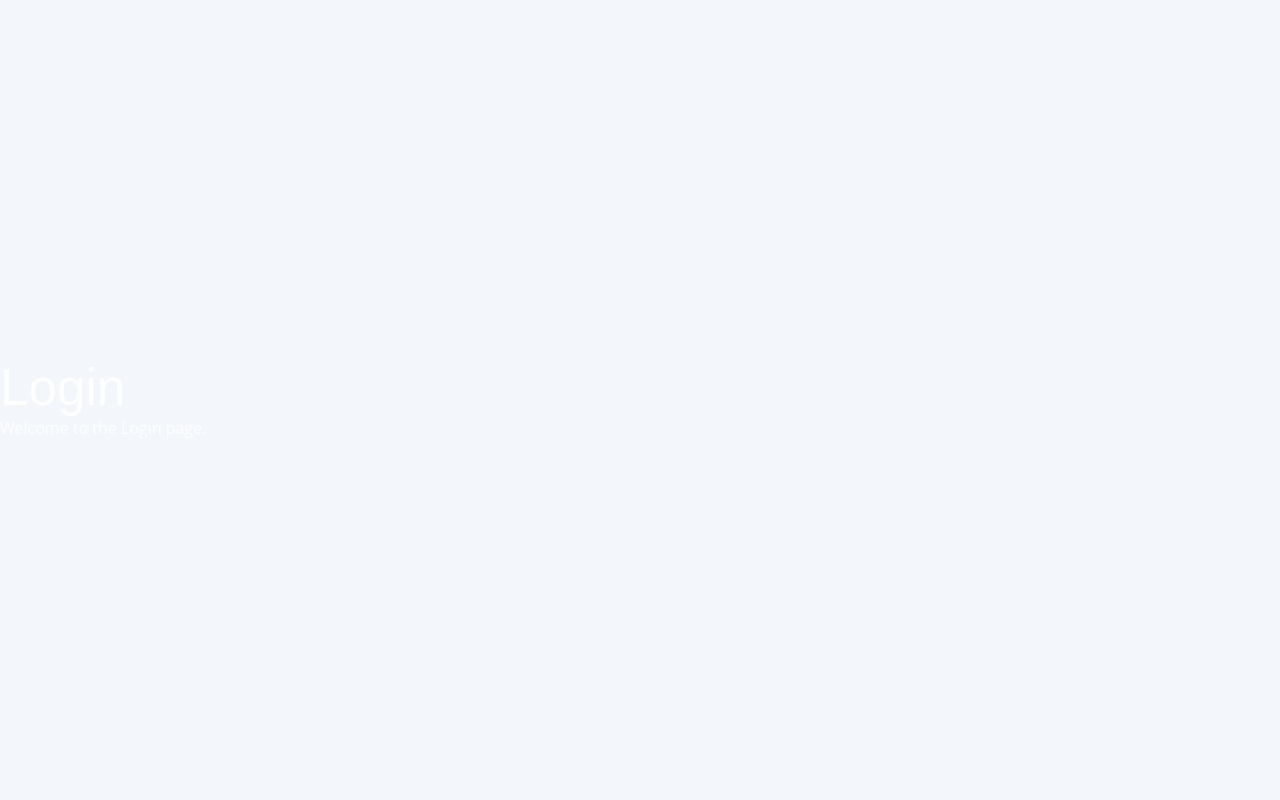
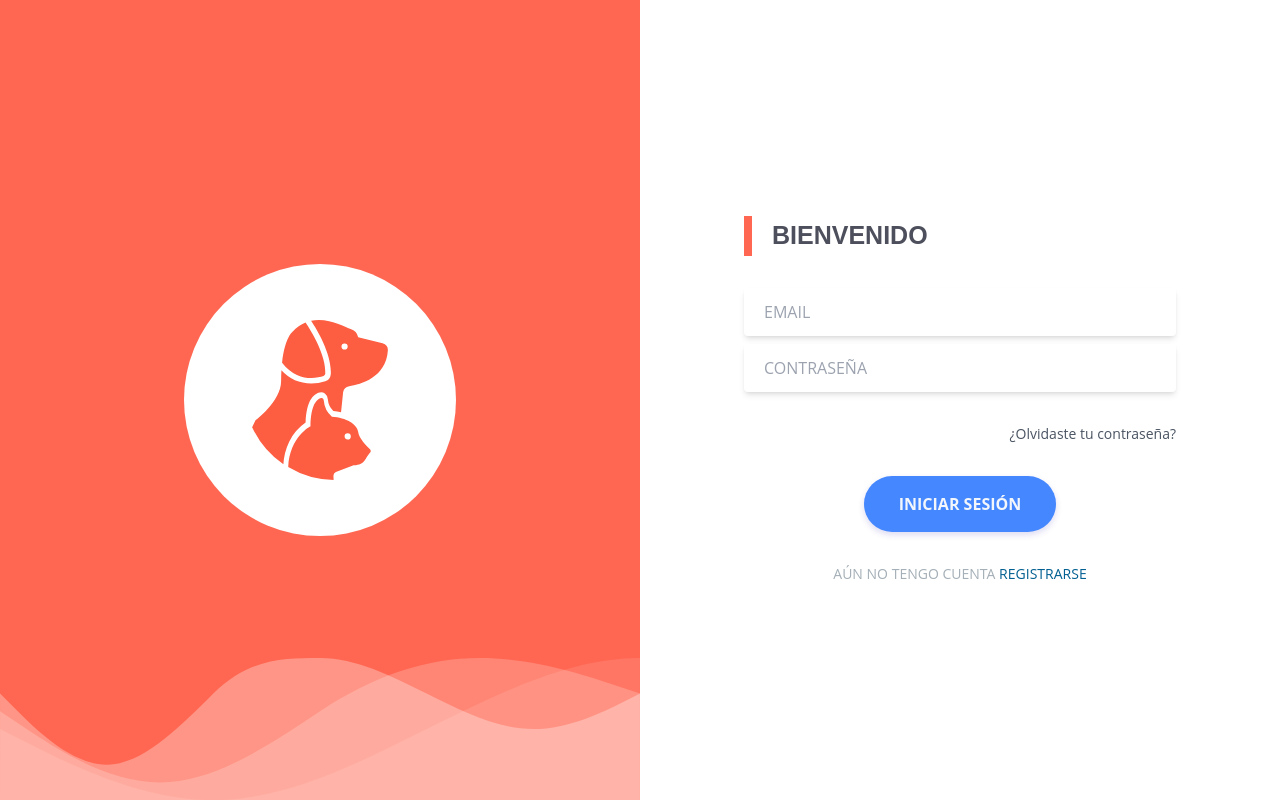
Before and after one commit to mikejbp/prueba-tecnica-frontend, a React (Vite) app: page /login in a window 1280 px wide. Built offline with nearby package versions, Linux system fonts and the light colour scheme.

Commit message:
feat: Implement login functionality with input validation and error handling in Login component

```diff
--- a/src/pages/Login.tsx
+++ b/src/pages/Login.tsx
@@ -1,8 +1,212 @@
+import { type ChangeEvent, useState, type FocusEvent } from 'react';
+import { axiosPost } from '../api';
+import { toast } from 'sonner';
+
+interface UserData {
+  email: string;
+  password: string;
+}
+
+interface ErrorsList {
+  isValid: boolean;
+  errorsList: Record<string, boolean>;
+  errorMessages: Record<string, string>;
+}
+
 export function Login() {
+  const [loading, setLoading] = useState(false);
+  const [userData, setUserData] = useState<UserData>({
+    email: '',
+    password: '',
+  });
+  const [errors, setErrors] = useState<ErrorsList>({
+    isValid: true,
+    errorsList: {},
+    errorMessages: {},
+  });
+
+  /**
+   * Handles the change event for user data input fields.
+   * Updates the user data state with the new value from the input field.
+   * @param {ChangeEvent<HTMLInputElement>} e - The change event from the input field.
+   */
+  const handleUserData = (e: ChangeEvent<HTMLInputElement>) => {
+    const { name, value } = e.target;
+    setUserData((prev) => ({ ...prev, [name]: value }));
+  };
+
+  /**
+   * Validates the user input fields for email and password.
+   * The email is considered valid if it matches the regular expression pattern for a standard email format.
+   * The password is considered valid if it contains at least one letter, one number, and is at least 8 characters long.
+   * @returns {ErrorsList} - Returns an object containing a boolean indicating if the inputs are valid, a list of errors, and corresponding error messages.
+   */
+  const validateInputs = (): ErrorsList => {
+    const errorsList = {
+      emailEmpty: userData.email.trim().length === 0,
+      emailInvalid:
+        userData.email.trim().length > 0 && !/^[^\s@]+@[^\s@]+\.[^\s@]+$/.test(userData.email),
+      passwordEmpty: userData.password.trim().length === 0,
+      passwordInvalid:
+        userData.password.trim().length > 0 &&
+        !/^(?=.*[A-Za-z])(?=.*\d)[A-Za-z\d]{8,}$/.test(userData.password),
+    };
+
+    const errorMessages = {
+      emailEmpty: 'El email no puede estar vacío.',
+      emailInvalid: 'El email no es válido.',
+      passwordEmpty: 'La contraseña no puede estar vacía.',
+      passwordInvalid:
+        'La contraseña debe tener al menos 8 caracteres, incluyendo una letra y un número.',
+    };
+
+    return {
+      isValid: Object.values(errorsList).every((error) => !error),
+      errorsList,
+      errorMessages,
+    };
+  };
+
+  /**
+   * Handles the blur event for user data input fields.
+   * Validates the input fields and sets the error state if there are any errors.
+   * @param {FocusEvent<HTMLInputElement>} e - The blur event from the input field.
+   */
+  const handleBlur = (e: FocusEvent<HTMLInputElement>) => {
+    const validation = validateInputs();
+    setErrors(validation);
+
+    const { name } = e.target;
+    if (name === 'email') {
+      if (validation.errorsList.emailEmpty) {
+        toast.warning(validation.errorMessages.emailEmpty);
+      } else if (validation.errorsList.emailInvalid) {
+        toast.warning(validation.errorMessages.emailInvalid);
+      }
+    } else if (name === 'password') {
+      if (validation.errorsList.passwordEmpty) {
+        toast.warning(validation.errorMessages.passwordEmpty);
+      } else if (validation.errorsList.passwordInvalid) {
+        toast.warning(validation.errorMessages.passwordInvalid);
+      }
+    }
+  };
+
+  const handleLogin = async () => {
+    try {
+      setLoading(true);
+      const objBody = {
+        email: userData.email,
+        password: userData.password,
+      };
+
+      const { isValid, errorsList, errorMessages } = validateInputs();
+
+      if (!isValid) {
+        Object.keys(errorsList).forEach((key) => {
+          if (errorsList[key as keyof typeof errorsList]) {
+            toast.warning(errorMessages[key as keyof typeof errorMessages]);
+          }
+        });
+
+        return;
+      }
+
+      const response = await axiosPost('/login', objBody, {});
+      console.log(response.data);
+    } catch (error) {
+      console.log(error);
+      toast.error('Error al iniciar sesión. Inténtalo de nuevo.');
+    } finally {
+      setLoading(false);
+    }
+  };
+
   return (
-    <div>
-      <h1>Login</h1>
-      <p>Welcome to the Login page.</p>
-    </div>
-  )
+    <section
+      id="login"
+      className="bg-white min-h-screen w-screen flex items-center justify-between"
+    >
+      <aside className="hidden lg:flex lg:w-[50vw] 2xl:w-[45vw] min-h-screen bg-red-light relative overflow-hidden">
+        <div className="absolute inset-0">
+          <svg
+            viewBox="0 0 1440 320"
+            xmlns="http://www.w3.org/2000/svg"
+            className="absolute bottom-0 w-full"
+          >
+            <path
+              d="M0,160L80,200C160,240,320,320,480,320C640,320,800,240,960,160C1120,80,1280,0,1440,0L1440,320L0,320Z"
+              fill="white"
+              className="opacity-10"
+            />
+            <path
+              d="M0,120L60,160C120,200,240,280,360,280C480,280,600,200,720,120C840,40,960,0,1080,0C1200,0,1320,40,1380,60L1440,80L1440,320L0,320Z"
+              fill="white"
+              className="opacity-20"
+            />
+            <path
+              d="M0,80L40,120C80,160,160,240,240,240C320,240,400,160,480,80C560,0,640,0,720,0C800,0,880,40,960,80C1040,120,1120,160,1200,160C1280,160,1360,120,1400,100L1440,80L1440,320L0,320Z"
+              fill="white"
+              className="opacity-30"
+            />
+          </svg>
+        </div>
+        <div className="absolute bg-white rounded-full p-14 left-1/2 2xl:left-1/3 top-1/2 transform -translate-x-1/2 -translate-y-1/2">
+          <img src="/logo.svg" alt="Decorative" className="w-40 h-40" />
+        </div>
+      </aside>
+
+      <aside className="mx-auto max-w-lg px-5 sm:px-10 w-full">
+        <div className="flex h-fit flex-col gap-8 justify-center">
+          <div className="flex items-center gap-5">
+            <div className="bg-red-light w-2 h-10" />
+            <h1 className="text-[25px] font-gibson font-semibold text-gray-darker uppercase">
+              Bienvenido
+            </h1>
+          </div>
+
+          <div className="flex gap-2 flex-col">
+            <input
+              type="email"
+              name="email"
+              placeholder="EMAIL"
+              onChange={handleUserData}
+              onBlur={handleBlur}
+              className="w-full h-12 px-5 text-gray-dark bg-white rounded shadow-md border-0 focus:ring-2 focus:ring-red-light"
+            />
+            <input
+              type="password"
+              name="password"
+              placeholder="CONTRASEÑA"
+              onChange={handleUserData}
+              onBlur={handleBlur}
+              className="w-full h-12 px-5 text-gray-dark bg-white rounded shadow-md border-0 focus:ring-2 focus:ring-red-light"
+            />
+          </div>
+
+          <div className="flex justify-end">
+            <button className="text-sm text-gray-600 hover:text-red-light">
+              ¿Olvidaste tu contraseña?
+            </button>
+          </div>
+
+          <div className="flex justify-center mx-auto">
+            <button
+              onClick={handleLogin}
+              disabled={loading || !errors.isValid}
+              className="bg-blue disabled:bg-blue-lightest uppercase rounded-full font-openSans w-96 max-w-48 h-14 shadow-[0px_3px_6px] shadow-blue-light text-lightWhite font-bold"
+            >
+              {loading ? 'Cargando...' : 'Iniciar Sesión'}
+            </button>
+          </div>
+
+          <div className="flex justify-center mx-auto">
+            <p className="text-gray-darkest font-openSans text-sm uppercase">
+              Aún no tengo cuenta <button className="text-blue-dark uppercase">Registrarse</button>
+            </p>
+          </div>
+        </div>
+      </aside>
+    </section>
+  );
 }
```
